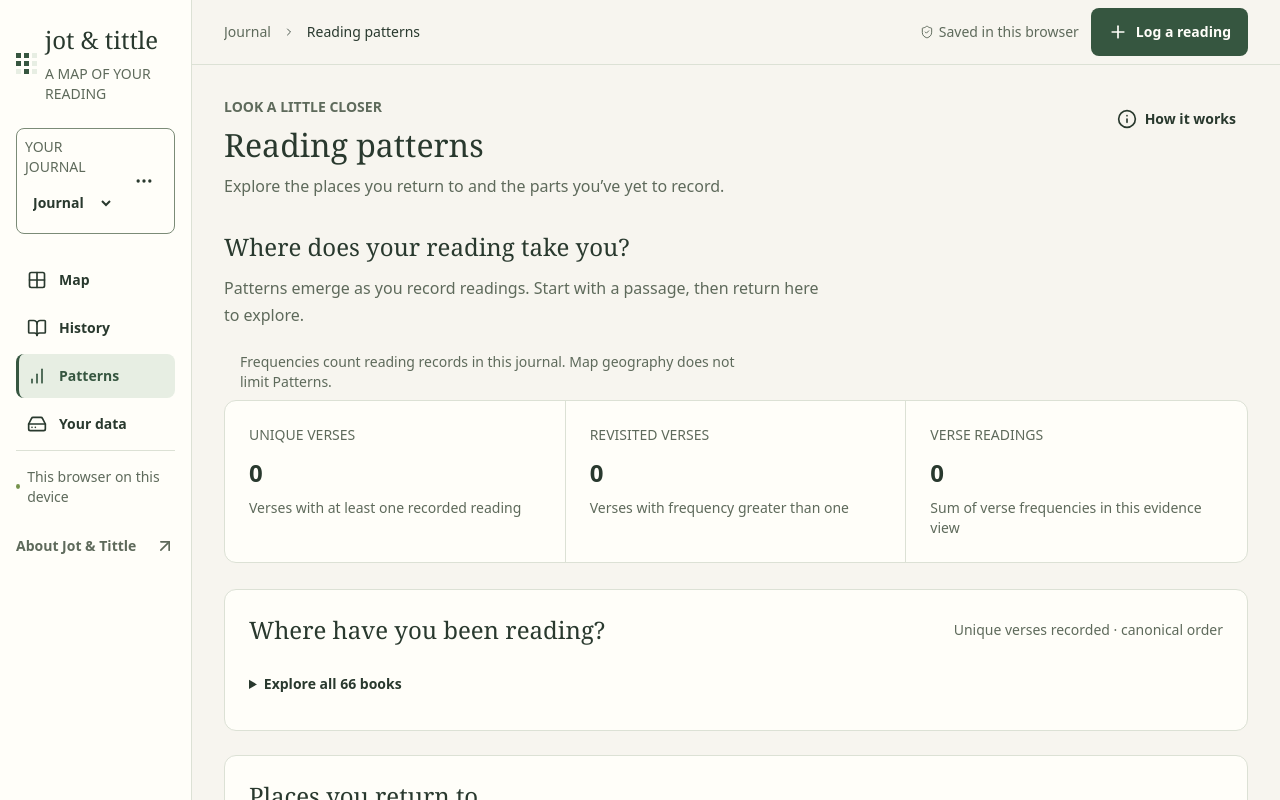
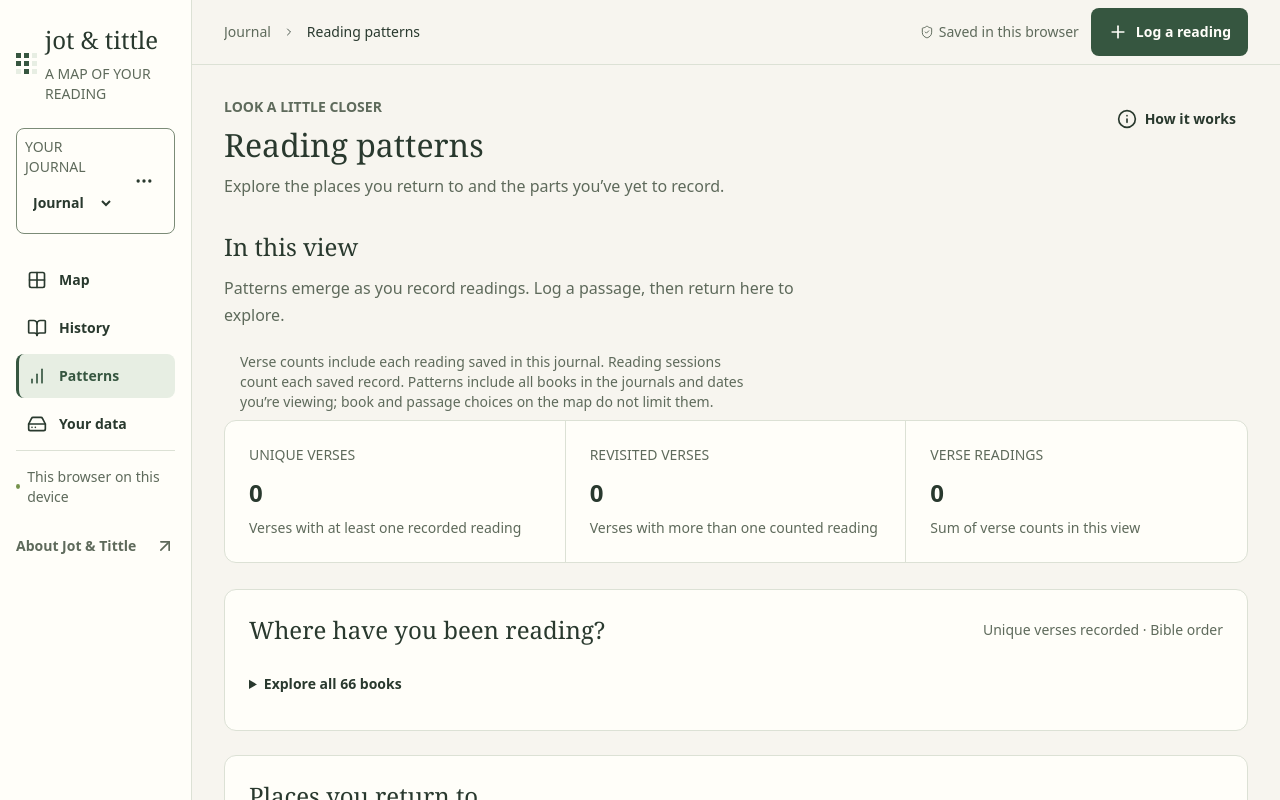
Before and after one commit to travisseitler/jot-and-tittle, a React (Vite) app: page / in a window 1280 px wide. Both pictures are taken after a click on the button "Patterns". Shown: the top 800 px of the page. Built offline with nearby package versions, Linux system fonts and the light colour scheme.

Commit message:
refactor(copy): explain reading counts in the current view

```diff
--- a/src/PatternsView.tsx
+++ b/src/PatternsView.tsx
@@ -7,12 +7,18 @@ const pretty = (n: number) => n.toLocaleString();
 export function PatternsView({
   stats,
   sessionCount,
+  sample,
+  hasReadings,
+  readOnly,
   deduplicatesEncounters,
   onExploreBook,
   onInspectVerse,
 }: {
   stats: Stats[];
   sessionCount: number;
+  sample: boolean;
+  hasReadings: boolean;
+  readOnly: boolean;
   deduplicatesEncounters: boolean;
   onExploreBook: (bookIndex: number) => void;
   onInspectVerse: (verseId: number) => void;
@@ -28,21 +34,38 @@ export function PatternsView({
       })),
     [stats],
   );
+  const bookCount = bookStats.filter((b) => b.read).length;
+  const revisitedCount = stats.filter((v) => v.count > 1).length;
   return (
     <>
       <section className="pattern-overview">
-        <h2>Where does your reading take you?</h2>
+        <h2>In this view</h2>
         <p>
           {sessionCount
-            ? `You’ve recorded ${sessionCount} reading sessions across ${bookStats.filter((b) => b.read).length} books. ${stats.filter((v) => v.count > 1).length} verses appear in more than one session.`
-            : "Patterns emerge as you record readings. Start with a passage, then return here to explore."}
+            ? `${sample ? "This sample" : "This view"} contains ${sessionCount} reading ${sessionCount === 1 ? "session" : "sessions"} across ${bookCount} ${bookCount === 1 ? "book" : "books"}. ${revisitedCount} ${revisitedCount === 1 ? "verse has" : "verses have"} more than one counted reading.`
+            : readOnly
+              ? "No readings from this archived journal appear in this view. Return to active journal to view your current readings."
+              : hasReadings || sample
+                ? "No readings in this view. Choose View readings to change journals or dates."
+                : "Patterns emerge as you record readings. Log a passage, then return here to explore."}
         </p>
       </section>
       <p className="counting-rule">
-        {deduplicatesEncounters
-          ? "Frequencies deduplicate shared encounters; session totals count reading records."
-          : "Frequencies count reading records in this journal."}{" "}
-        Map geography does not limit Patterns.
+        {sample
+          ? "Verse counts reflect sample readings."
+          : deduplicatesEncounters
+            ? "Linked records of the same reading count once per verse in this view."
+            : "Verse counts include each reading saved in this journal."}{" "}
+        Reading sessions count each saved record. Patterns include all books in
+        the journals and dates you’re viewing; book and passage choices on the
+        map do not limit them.
+        {deduplicatesEncounters && (
+          <>
+            {" "}
+            One reading copied into two journals: one count per verse, two saved
+            records when both copies are in this view.
+          </>
+        )}
       </p>
       <section className="stats-row">
         <div className="stat">
@@ -53,20 +76,18 @@ export function PatternsView({
         <div className="stat">
           <div>REVISITED VERSES</div>
           <strong>{pretty(stats.filter((s) => s.count > 1).length)}</strong>
-          <span>Verses with frequency greater than one</span>
+          <span>Verses with more than one counted reading</span>
         </div>
         <div className="stat">
           <div>VERSE READINGS</div>
           <strong>{pretty(stats.reduce((a, s) => a + s.count, 0))}</strong>
-          <span>Sum of verse frequencies in this evidence view</span>
+          <span>Sum of verse counts in this view</span>
         </div>
       </section>
       <section className="panel">
         <div className="section-title">
           <h2>Where have you been reading?</h2>
-          <span className="muted">
-            Unique verses recorded · canonical order
-          </span>
+          <span className="muted">Unique verses recorded · Bible order</span>
         </div>
         <details className="book-breakdown">
           <summary>Explore all 66 books</summary>
@@ -103,7 +124,8 @@ export function PatternsView({
       <section className="panel return-panel">
         <h2>Places you return to</h2>
         <p className="muted">
-          The ten most frequently recorded verses. Ties follow canonical order.
+          Up to ten verses recorded more than once, ordered by frequency. Ties
+          follow Bible order.
         </p>
         {stats
           .map((s, i) => ({ ...s, i }))
@@ -124,7 +146,7 @@ export function PatternsView({
           ))}
         {!stats.some((s) => s.count > 1) && (
           <p className="muted">
-            Repeated readings will appear here as your history grows.
+            Verses recorded more than once will appear here.
           </p>
         )}
       </section>
--- a/src/main.tsx
+++ b/src/main.tsx
@@ -1548,11 +1548,11 @@ function App() {
                         )}
                       </div>
                       <p className="counting-rule">
-                        {!archivedViewId &&
-                        journalScopeMode !== "single" &&
-                        !sample
-                          ? "Counts deduplicate shared encounters across selected journals."
-                          : "Counts reflect reading records in this journal."}
+                        {sample
+                          ? "Verse counts reflect sample readings."
+                          : !archivedViewId && journalScopeMode !== "single"
+                            ? "Linked records of the same reading count once per verse in this view."
+                            : "Verse counts include each reading saved in this journal."}
                       </p>
                       <div className="map-footer">
                         <span>
@@ -1915,6 +1915,9 @@ function App() {
             <PatternsView
               stats={stats}
               sessionCount={active.length}
+              sample={sample}
+              hasReadings={allReadings.length > 0}
+              readOnly={readOnly}
               deduplicatesEncounters={
                 !archivedViewId && journalScopeMode !== "single" && !sample
               }
```
Also changed, not shown: design/visual-design-guidelines.md (+1 -0 lines).
